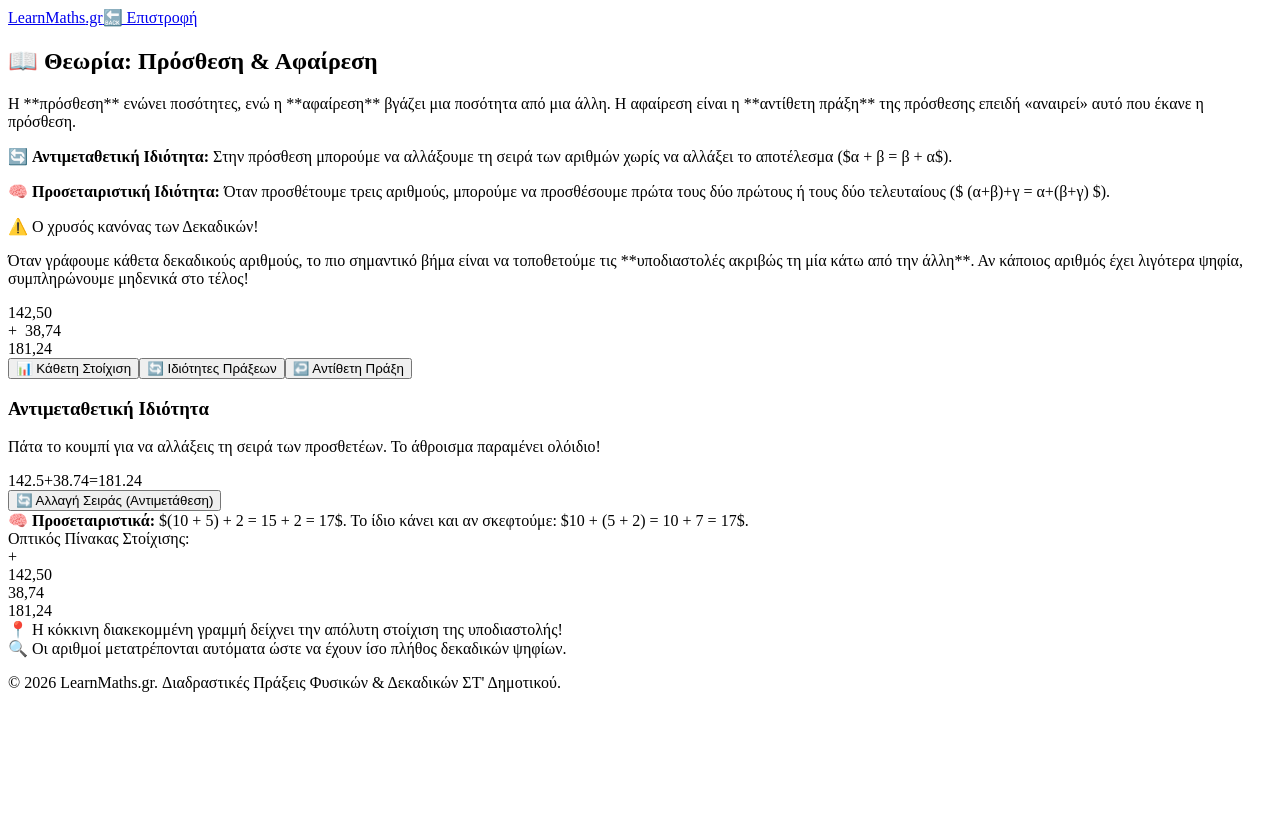
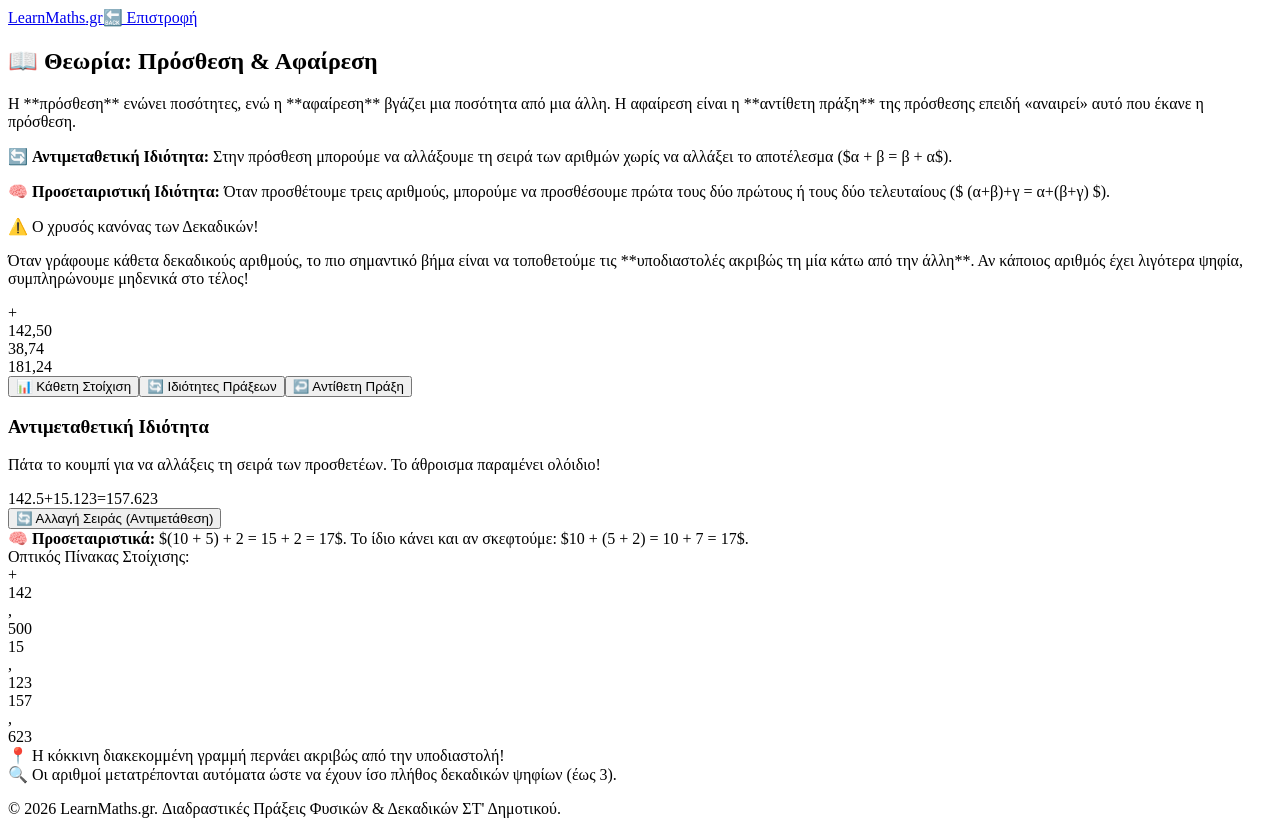
Before and after one commit to gkrimpas-lab/learn-maths-2026, a Next.js app: page /st-dimotikou/5-prosthesi in a window 1280 px wide. Both pictures are taken after a click on the button "🔄 Ιδιότητες Πράξεων". Before the commit the page ends 800 px from the top, so only its background shows below. Built offline with nearby package versions, Linux system fonts and the light colour scheme.

Commit message:
Update 5-prosthesi.js

```diff
--- a/pages/st-dimotikou/5-prosthesi.js
+++ b/pages/st-dimotikou/5-prosthesi.js
@@ -9,7 +9,7 @@ export default function ProsthesiAfairesiPage() {
 
   // Κατάσταση για Κάθετη Πράξη
   const [numA, setNumA] = useState("142.5");
-  const [numB, setNumB] = useState("38.74");
+  const [numB, setNumB] = useState("15.123");
   const [isAddition, setIsAddition] = useState(true);
 
   // Κατάσταση για Αντιμεταθετική (Ιδιότητες)
@@ -19,6 +19,26 @@ export default function ProsthesiAfairesiPage() {
   const valA = parseFloat(numA) || 0;
   const valB = parseFloat(numB) || 0;
   const result = isAddition ? valA + valB : valA - valB;
+
+  // Βρίσκουμε δυναμικά πόσα δεκαδικά ψηφία χρειάζεται να εμφανίσουμε (Max 3)
+  const getDecimalPlaces = () => {
+    const digitsA = (numA.split('.')[1] || "").length;
+    const digitsB = (numB.split('.')[1] || "").length;
+    return Math.min(Math.max(digitsA, digitsB, 1), 3); // Τουλάχιστον 1, το πολύ 3
+  };
+
+  const decimalPlaces = getDecimalPlaces();
+
+  // Διαχωρισμός των αριθμών σε Ακέραιο και Δεκαδικό για την απόλυτη στοίχιση στον πίνακα
+  const formatForGrid = (value) => {
+    const str = value.toFixed(decimalPlaces);
+    const [intPart, decPart] = str.split('.');
+    return { intPart, decPart };
+  };
+
+  const partA = formatForGrid(valA);
+  const partB = formatForGrid(valB);
+  const partResult = formatForGrid(result);
 
   return (
     <div className="min-h-screen bg-gray-50 text-gray-800 font-sans flex flex-col justify-between">
@@ -64,17 +84,20 @@ export default function ProsthesiAfairesiPage() {
                 <p className="text-xs md:text-sm leading-relaxed text-indigo-50 font-medium">
                   Όταν γράφουμε κάθετα δεκαδικούς αριθμούς, το πιο σημαντικό βήμα είναι να τοποθετούμε τις **υποδιαστολές ακριβώς τη μία κάτω από την άλλη**. Αν κάποιος αριθμός έχει λιγότερα ψηφία, συμπληρώνουμε μηδενικά στο τέλος!
                 </p>
-                <div className="bg-white/10 p-2.5 rounded-xl text-center font-mono text-xs md:text-sm tracking-widest text-amber-200">
-                  142,50<br/>
-                  +&nbsp;&nbsp;38,74<br/>
-                  <div className="w-full h-[1px] bg-white/30 my-1"></div>
-                  181,24
+                {/* ΔΙΟΡΘΩΜΕΝΗ ΣΤΟΙΧΙΣΗ ΠΑΡΑΔΕΙΓΜΑΤΟΣ ΘΕΩΡΙΑΣ */}
+                <div className="flex justify-center">
+                  <div className="bg-white/10 p-3 rounded-xl font-mono text-sm tracking-widest text-amber-200 w-32 text-right relative">
+                    <span className="absolute left-2 top-7 text-white">+</span>
+                    <div>142,50</div>
+                    <div className="border-b border-white/30 my-1 pb-1">38,74</div>
+                    <div className="font-bold text-white">181,24</div>
+                  </div>
                 </div>
               </div>
             </div>
           </div>
 
-          {/* TABS ΕΝΑΛΛΑΓΗΣ ΕΚΠΑΙΔΕΥΤΙΚΩΝ ΕΝΟΤΗΤΩΝ */}
+          {/* TABS ΕΝΑΛΛΑΓΗΣ */}
           <div className="flex flex-wrap justify-center bg-gray-200/60 p-1.5 rounded-2xl max-w-xl mx-auto shadow-inner gap-1">
             <button
               onClick={() => setActiveTab('katheti')}
@@ -99,7 +122,7 @@ export default function ProsthesiAfairesiPage() {
           {/* SECTION 2: ΔΙΑΔΡΑΣΤΙΚΟ ΕΡΓΑΛΕΙΟ */}
           <div className="grid grid-cols-1 lg:grid-cols-2 gap-8 items-stretch w-full">
 
-            {/* ΑΡΙΣΤΕΡΗ ΠΛΕΥΡΑ: ΧΕΙΡΙΣΤΗΡΙΑ & INPUTS */}
+            {/* ΑΡΙΣΤΕΡΗ ΠΛΕΥΡΑ */}
             <div className="bg-white p-8 md:p-10 rounded-3xl shadow-sm border border-gray-100 flex flex-col justify-between min-h-[480px] w-full gap-6">
 
               {activeTab === 'katheti' && (
@@ -114,16 +137,18 @@ export default function ProsthesiAfairesiPage() {
                       <input
                         type="text"
                         value={numA}
-                        onChange={(e) => setNumA(e.target.value.replace(/[^0-9.]/g, ''))}
+                        onChange={(e) => {
+                          const val = e.target.value.replace(/[^0-9.]/g, '');
+                          const decs = val.split('.')[1] || "";
+                          if (decs.length <= 3) setNumA(val);
+                        }}
                         className="text-xl font-black text-center p-2.5 bg-white border-2 border-blue-200 rounded-xl shadow-sm w-full max-w-[140px] text-blue-600 outline-none focus:border-blue-500"
                         placeholder="Αριθμός Α"
                       />
 
-                      {/* Επιλογέας Πράξης */}
                       <button
                         onClick={() => setIsAddition(!isAddition)}
                         className="bg-blue-600 hover:bg-blue-700 text-white font-black text-xl w-10 h-10 rounded-full flex items-center justify-center shadow transition-colors"
-                        title="Αλλαγή Πράξης"
                       >
                         {isAddition ? "+" : "-"}
                       </button>
@@ -131,7 +156,11 @@ export default function ProsthesiAfairesiPage() {
                       <input
                         type="text"
                         value={numB}
-                        onChange={(e) => setNumB(e.target.value.replace(/[^0-9.]/g, ''))}
+                        onChange={(e) => {
+                          const val = e.target.value.replace(/[^0-9.]/g, '');
+                          const decs = val.split('.')[1] || "";
+                          if (decs.length <= 3) setNumB(val);
+                        }}
                         className="text-xl font-black text-center p-2.5 bg-white border-2 border-blue-200 rounded-xl shadow-sm w-full max-w-[140px] text-blue-600 outline-none focus:border-blue-500"
                         placeholder="Αριθμός Β"
                       />
@@ -154,14 +183,14 @@ export default function ProsthesiAfairesiPage() {
                   <div className="bg-slate-50 border border-slate-200 p-6 rounded-2xl w-full flex flex-col items-center justify-center gap-6 shadow-inner my-auto">
                     <div className="flex items-center gap-4 text-xl font-black font-mono bg-white p-4 rounded-xl border shadow-sm">
                       <span className={`transition-all duration-300 ${isSwapped ? 'text-blue-600 transform translate-x-16' : 'text-emerald-600'}`}>
-                        {isSwapped ? "38.74" : "142.5"}
+                        {isSwapped ? "15.123" : "142.5"}
                       </span>
                       <span className="text-slate-400">+</span>
                       <span className={`transition-all duration-300 ${isSwapped ? 'text-emerald-600 transform -translate-x-16' : 'text-blue-600'}`}>
-                        {isSwapped ? "142.5" : "38.74"}
+                        {isSwapped ? "142.5" : "15.123"}
                       </span>
                       <span className="text-slate-400">=</span>
-                      <span className="text-purple-600 bg-purple-50 px-3 py-1 rounded-lg">181.24</span>
+                      <span className="text-purple-600 bg-purple-50 px-3 py-1 rounded-lg">157.623</span>
                     </div>
 
                     <button
@@ -204,51 +233,53 @@ export default function ProsthesiAfairesiPage() {
               )}
             </div>
 
-            {/* ΔΕΞΙΑ ΠΛΕΥΡΑ: ΓΡΑΦΙΚΗ ΑΝΑΠΑΡΑΣΤΑΣΗ (min-h-[480px]) */}
+            {/* ΔΕΞΙΑ ΠΛΕΥΡΑ: ΑΠΟΛΥΤΗ ΣΤΟΙΧΙΣΗ ΠΙΝΑΚΑ ΜΕ CSS GRID */}
             <div className="bg-white p-6 rounded-3xl shadow-sm border border-gray-100 flex flex-col items-center justify-between min-h-[480px] w-full relative overflow-hidden">
               <div className="w-full"></div>
 
-              {/* ΔΥΝΑΜΙΚΗ ΟΠΤΙΚΟΠΟΙΗΣΗ ΚΑΘΕΤΗΣ ΣΤΟΙΧΙΣΗΣ ΜΕΣΩ SVG */}
-              <div className="my-auto flex flex-col items-center gap-4 w-full max-w-[320px]">
+              <div className="my-auto flex flex-col items-center gap-4 w-full max-w-[340px]">
                 <span className="text-xs font-bold text-slate-500 uppercase tracking-wider">Οπτικός Πίνακας Στοίχισης:</span>
 
-                <div className="bg-slate-900 p-6 rounded-2xl shadow-xl border-4 border-slate-700 w-full font-mono text-xl md:text-2xl text-right text-white relative overflow-visible">
+                <div className="bg-slate-900 p-6 rounded-2xl shadow-xl border-4 border-slate-700 w-full font-mono text-xl md:text-2xl text-white relative select-none">
+
                   {/* Σήμα Πράξης */}
-                  <div className="absolute left-4 top-16 text-amber-400 font-black">
+                  <div className="absolute left-6 top-[54px] text-amber-400 font-black">
                     {isAddition ? "+" : "-"}
                   </div>
 
-                  <div className="space-y-2 tracking-widest font-black select-none">
-                    {/* Πρώτος Αριθμός (Formatted) */}
-                    <div className="text-blue-400">
-                      {valA.toFixed(2).replace('.', ',')}
-                    </div>
+                  {/* 3-Column Grid για Απόλυτη Ευθυγράμμιση γύρω από το Κόμμα */}
+                  <div className="grid grid-cols-[1fr_auto_1fr] items-center text-right font-black tracking-widest gap-y-2">
 
-                    {/* Δεύτερος Αριθμός (Formatted) */}
-                    <div className="text-emerald-400">
-                      {valB.toFixed(2).replace('.', ',')}
-                    </div>
+                    {/* Γραμμή 1: Αριθμός Α */}
+                    <div className="text-blue-400">{partA.intPart}</div>
+                    <div className="text-rose-500 font-bold px-[1px]">,</div>
+                    <div className="text-blue-400 text-left">{partA.decPart}</div>
 
-                    {/* Διαχωριστική Γραμμή Πράξης */}
-                    <div className="w-full h-1 bg-slate-600 rounded-full my-2"></div>
+                    {/* Γραμμή 2: Αριθμός Β */}
+                    <div className="text-emerald-400">{partB.intPart}</div>
+                    <div className="text-rose-500 font-bold px-[1px]">,</div>
+                    <div className="text-emerald-400 text-left">{partB.decPart}</div>
 
-                    {/* Αποτέλεσμα */}
-                    <div className="text-purple-400 drop-shadow-sm text-3xl font-black">
-                      {result.toFixed(2).replace('.', ',')}
-                    </div>
+                    {/* Οριζόντια Γραμμή Πράξης */}
+                    <div className="col-span-3 h-[2px] bg-slate-700 my-1"></div>
+
+                    {/* Γραμμή 3: Αποτέλεσμα */}
+                    <div className="text-purple-400 text-3xl">{partResult.intPart}</div>
+                    <div className="text-rose-500 font-bold px-[1px] text-3xl">,</div>
+                    <div className="text-purple-400 text-left text-3xl">{partResult.decPart}</div>
                   </div>
 
-                  {/* Οδηγός Υποδιαστολής (Κάθετη Κόκκινη Γραμμή για να βλέπουν τη στοίχιση) */}
-                  <div className="absolute right-[52px] top-4 bottom-4 w-[2px] bg-rose-500/40 border-dashed border-r border-rose-400 pointer-events-none" title="Άξονας Υποδιαστολής"></div>
+                  {/* Κάθετη Διακεκομμένη Γραμμή (Πλέον Κλειδωμένη 100% πάνω στο Κόμμα) */}
+                  <div className="absolute top-4 bottom-4 left-[calc(50%_-_11px)] w-[1px] border-r-2 border-dashed border-rose-500/50 pointer-events-none"></div>
                 </div>
 
-                <span className="text-xs font-bold text-rose-500 flex items-center gap-1">
-                  📍 Η κόκκινη διακεκομμένη γραμμή δείχνει την απόλυτη στοίχιση της υποδιαστολής!
+                <span className="text-xs font-bold text-rose-500 flex items-center gap-1 text-center">
+                  📍 Η κόκκινη διακεκομμένη γραμμή περνάει ακριβώς από την υποδιαστολή!
                 </span>
               </div>
 
               <div className="w-full flex justify-center text-xs font-bold text-slate-400 pt-4 border-t border-gray-50 mt-auto text-center">
-                <span>🔍 Οι αριθμοί μετατρέπονται αυτόματα ώστε να έχουν ίσο πλήθος δεκαδικών ψηφίων.</span>
+                <span>🔍 Οι αριθμοί μετατρέπονται αυτόματα ώστε να έχουν ίσο πλήθος δεκαδικών ψηφίων (έως 3).</span>
               </div>
             </div>
 
```
